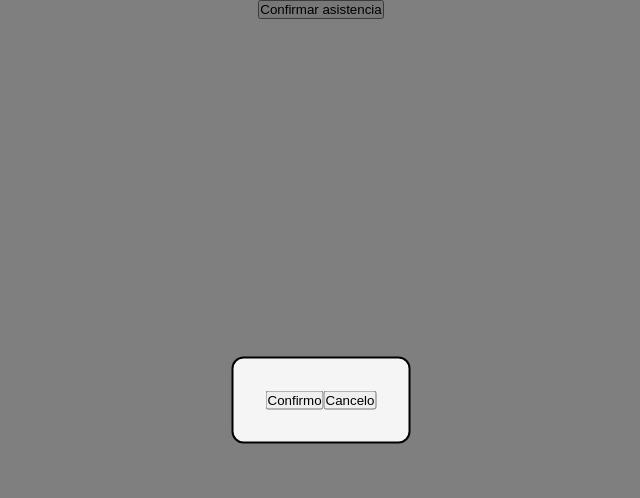
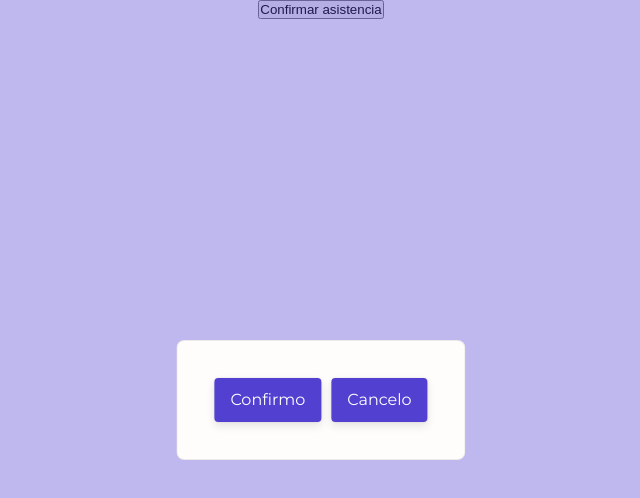
Before and after one commit to FSDSTR1023/turquesa-frontend, a React (Vite) app: page /invitacion/65c772f9ddc171e6d378ed36 in a window 1280 px wide. Both pictures are taken after a click on the button "Confirmar asistencia". Shown: the top 498 px of the page, without its empty margins (319-959 px from the left). Built offline with nearby package versions, Linux system fonts and the light colour scheme; no server answers.

Commit message:
MAQUETACIÓN CONFIRMAR POPUP CONFIRMAR ASISTENCIA

```diff
--- a/src/components/PopupConfirmarAsistencia.jsx
+++ b/src/components/PopupConfirmarAsistencia.jsx
@@ -22,8 +22,8 @@ const PopupConfirmarAsistencia = (props) => {
         <>
             <div className="ConfirmarAsistenciaOverlay" onClick={funcionCerrar} />
             <div className="ConfirmarAsistenciaPopup" onClick={funcionCerrar}>
-                <button onClick={handleConfirmar}>Confirmo</button>
-                <button onClick={handleCancelar}>Cancelo</button>
+                <button className="buttomMorado" onClick={handleConfirmar}>Confirmo</button>
+                <button className="buttomMorado" onClick={handleCancelar}>Cancelo</button>
             </div>
         </>
     );
--- a/src/styles/PopupConfirmarAsistencia.css
+++ b/src/styles/PopupConfirmarAsistencia.css
@@ -5,13 +5,15 @@
 }
 
 .ConfirmarAsistenciaPopup{
+    display: flex;
+    flex-direction: row;
     position: fixed;
     top: 50%;
     left: 50%;
-    background-color: whitesmoke;
-    border: 2px solid black;
+    background-color: rgb(255, 252, 252);
+    border: 0.5px solid rgba(0, 0, 0, 0.075);
     padding: 32px;
-    border-radius: 12px;
+    border-radius: 8px;
     transform: translate(-50%, -50%);
   }
 
@@ -27,6 +29,6 @@
     bottom: 0;
     width: 100vw;
     height: 100vh;
-    background-color: black;
+    background-color: rgba(82,65,209,0.74);
     opacity: 0.5;
   }
```
